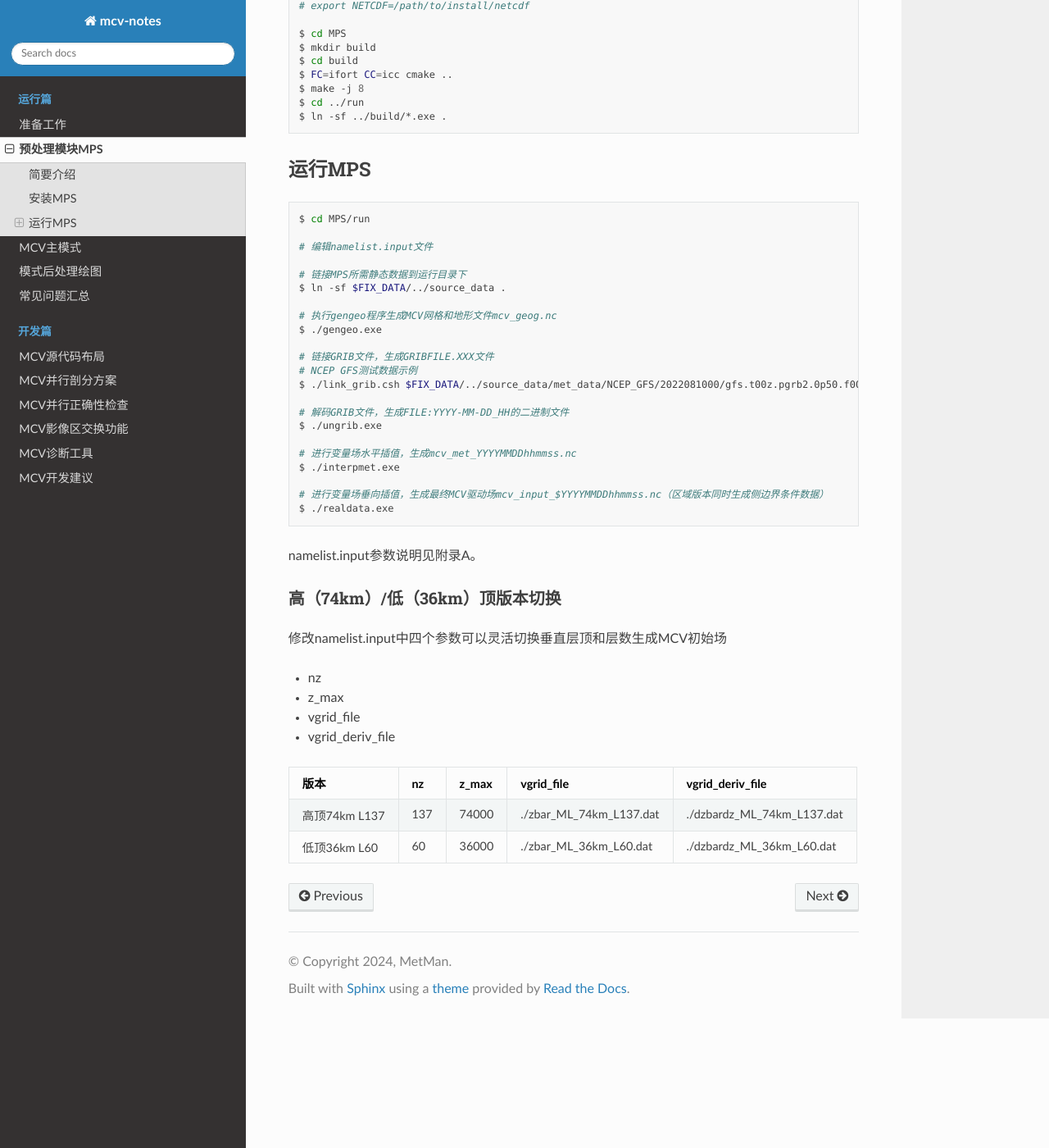
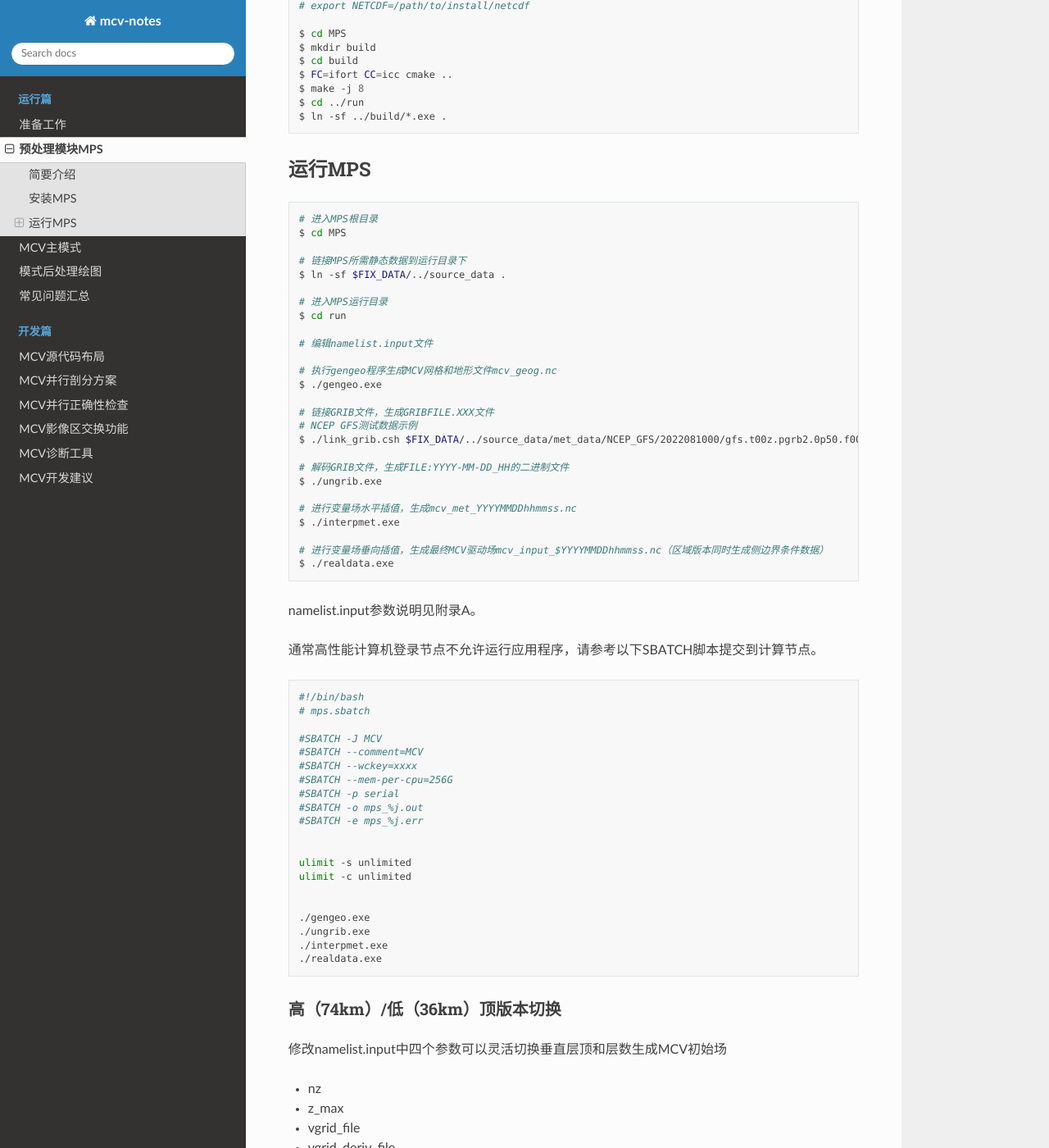
Before and after one commit to qingu/mug, a Sphinx documentation site: the page built from source/run_section/02_mps.md, in a window 1280 px wide and 1400 px high, scrolled down 590 px. Shown: the whole window at 82% size. Built offline with Sphinx 7.4.7 and the Read the Docs theme 3.1.0, drawn with Linux system fonts in a browser that asks for light colours.

Commit message:
adjust mps run steps

````diff
--- a/source/run_section/02_mps.md
+++ b/source/run_section/02_mps.md
@@ -25,12 +25,16 @@ $ ln -sf ../build/*.exe .
 ## 运行MPS
 
 ```bash
-$ cd MPS/run
-
-# 编辑namelist.input文件
+# 进入MPS根目录
+$ cd MPS
 
 # 链接MPS所需静态数据到运行目录下
 $ ln -sf $FIX_DATA/../source_data .
+
+# 进入MPS运行目录
+$ cd run
+
+# 编辑namelist.input文件
 
 # 执行gengeo程序生成MCV网格和地形文件mcv_geog.nc
 $ ./gengeo.exe
@@ -51,6 +55,30 @@ $ ./realdata.exe
 
 namelist.input参数说明见附录A。
 
+通常高性能计算机登录节点不允许运行应用程序，请参考以下SBATCH脚本提交到计算节点。
+
+```bash
+#!/bin/bash
+# mps.sbatch
+
+#SBATCH -J MCV
+#SBATCH --comment=MCV
+#SBATCH --wckey=xxxx
+#SBATCH --mem-per-cpu=256G
+#SBATCH -p serial
+#SBATCH -o mps_%j.out
+#SBATCH -e mps_%j.err
+
+
+ulimit -s unlimited
+ulimit -c unlimited
+
+
+./gengeo.exe
+./ungrib.exe
+./interpmet.exe
+./realdata.exe
+```
 
 ### 高（74km）/低（36km）顶版本切换
 修改namelist.input中四个参数可以灵活切换垂直层顶和层数生成MCV初始场
````
